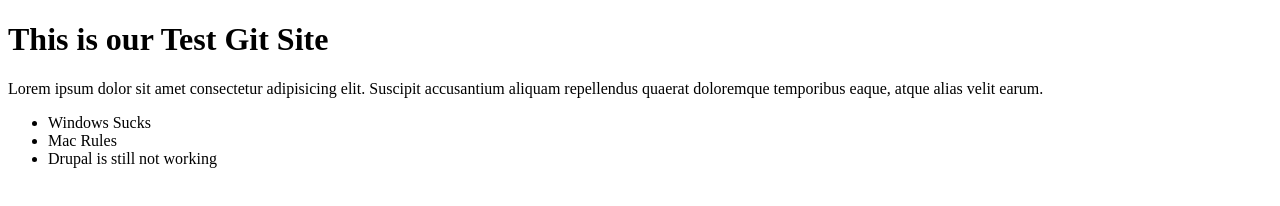
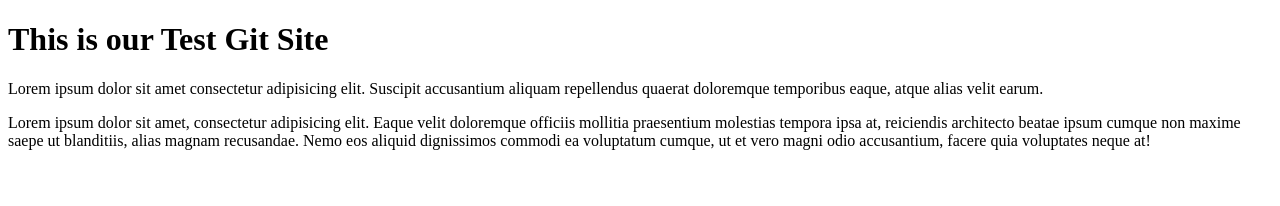
Before and after one commit to BradPinal/teamgittest, a plain HTML site: page index.html in a window 1280 px wide. Drawn offline with Linux system fonts and the light colour scheme.

Commit message:
removed list and added a paragraph

```diff
--- a/index.html
+++ b/index.html
@@ -12,11 +12,10 @@
     <h1>This is our Test Git Site</h1>
     <p>Lorem ipsum dolor sit amet consectetur adipisicing elit. Suscipit accusantium aliquam repellendus quaerat
         doloremque temporibus eaque, atque alias velit earum.</p>
-    <ul>
-        <li>Windows Sucks</li>
-        <li>Mac Rules</li>
-        <li>Drupal is still not working</li>
-    </ul>
+    <p>Lorem ipsum dolor sit amet, consectetur adipisicing elit. Eaque velit doloremque officiis mollitia praesentium
+        molestias tempora ipsa at, reiciendis architecto beatae ipsum cumque non maxime saepe ut blanditiis, alias
+        magnam recusandae. Nemo eos aliquid dignissimos commodi ea voluptatum cumque, ut et vero magni odio
+        accusantium, facere quia voluptates neque at!</p>
 </body>
 
 </html>
```
